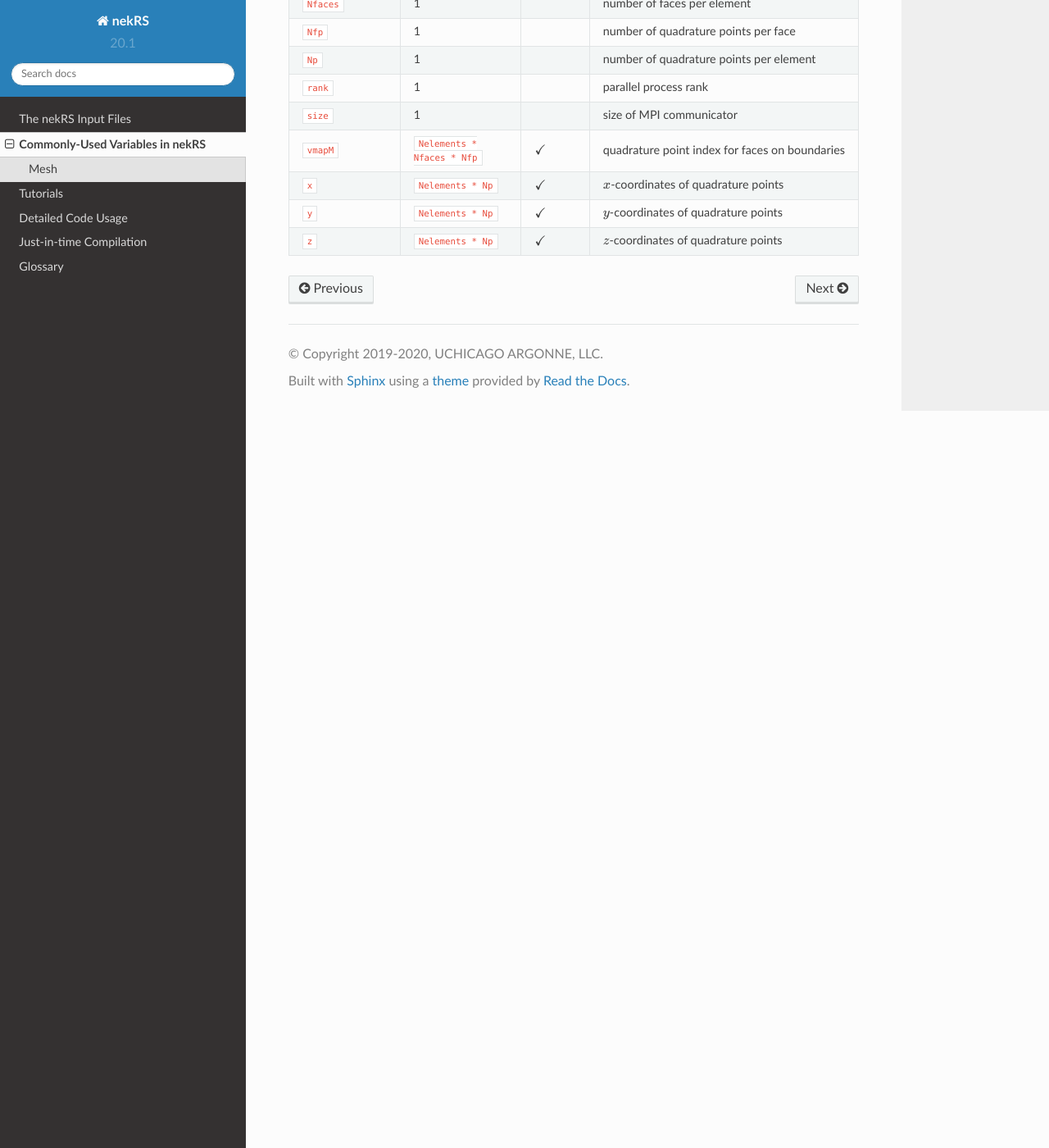
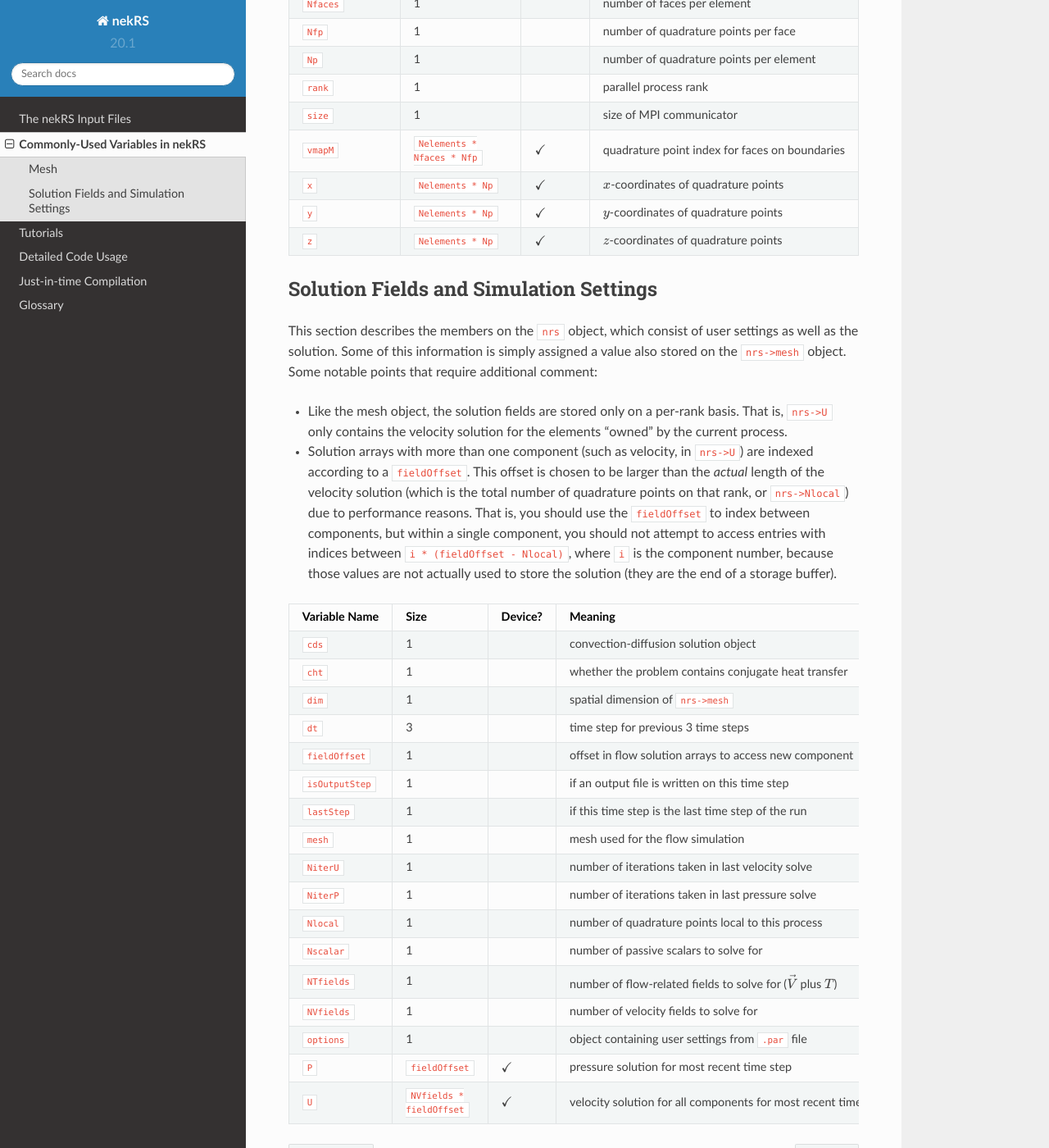
Before and after one commit to aprilnovak/nekRSDoc, a Sphinx documentation site: the page built from source/commonly_used_variables.rst, in a window 1280 px wide and 1400 px high, scrolled down 1548 px. Shown: the whole window at 82% size. Built offline with Sphinx 7.4.7 and the Read the Docs theme 2.0.0, drawn with Linux system fonts in a browser that asks for light colours; some of the changed text lies outside the part shown.

Commit message:
Add description of common nrs data structure objects.

```diff
--- a/source/commonly_used_variables.rst
+++ b/source/commonly_used_variables.rst
@@ -46,7 +46,7 @@ Some notable points of interest that require additional comment:
 
 * The :term:`MPI<MPI>` communicator is stored on the mesh, since domain decomposition
   is used to divide the mesh among processes. *Most* information stored on the ``mesh`` object
-  strictly refers to the portion of the mesh owned by the current process. For instance,
+  strictly refers to the portion of the mesh "owned" by the current process. For instance,
   ``mesh->Nelements`` only refers to the number of elements "owned" by the current process
   (``mesh->rank``), not the total number of elements in the simulation mesh. Any exceptions
   to this process-local information is noted as applicable.
@@ -72,3 +72,42 @@ Variable Name      Size                         Device?            Meaning
 ``y``              ``Nelements * Np``           :math:`\checkmark` :math:`y`-coordinates of quadrature points
 ``z``              ``Nelements * Np``           :math:`\checkmark` :math:`z`-coordinates of quadrature points
 ================== ============================ ================== =================================================
+
+Solution Fields and Simulation Settings
+---------------------------------------
+
+This section describes the members on the ``nrs`` object, which consist of user settings as well as the
+solution. Some of this information is simply assigned a value also stored on the ``nrs->mesh`` object.
+Some notable points that require additional comment:
+
+* Like the mesh object, the solution fields are stored only on a per-rank basis. That is, ``nrs->U`` only
+  contains the velocity solution for the elements "owned" by the current process.
+* Solution arrays with more than one component (such as velocity, in ``nrs->U``) are indexed according
+  to a ``fieldOffset``. This offset is chosen to be larger than the *actual* length of the velocity
+  solution (which is the total number of quadrature points on that rank, or ``nrs->Nlocal``) due to
+  performance reasons. That is, you should use the ``fieldOffset`` to index between components, but
+  within a single component, you should not attempt to access entries with indices between
+  ``i * (fieldOffset - Nlocal)``, where ``i`` is the component number, because those values are not actually
+  used to store the solution (they are the end of a storage buffer).
+
+================== ============================ ================== ===========================================================================
+Variable Name      Size                         Device?            Meaning
+================== ============================ ================== ===========================================================================
+``cds``            1                                               convection-diffusion solution object
+``cht``            1                                               whether the problem contains conjugate heat transfer
+``dim``            1                                               spatial dimension of ``nrs->mesh``
+``dt``             3                                               time step for previous 3 time steps
+``fieldOffset``    1                                               offset in flow solution arrays to access new component
+``isOutputStep``   1                                               if an output file is written on this time step
+``lastStep``       1                                               if this time step is the last time step of the run
+``mesh``           1                                               mesh used for the flow simulation
+``NiterU``         1                                               number of iterations taken in last velocity solve
+``NiterP``         1                                               number of iterations taken in last pressure solve
+``Nlocal``         1                                               number of quadrature points local to this process
+``Nscalar``        1                                               number of passive scalars to solve for
+``NTfields``       1                                               number of flow-related fields to solve for (:math:`\vec{V}` plus :math:`T`)
+``NVfields``       1                                               number of velocity fields to solve for
+``options``        1                                               object containing user settings from ``.par`` file
+``P``              ``fieldOffset``              :math:`\checkmark` pressure solution for most recent time step
+``U``              ``NVfields * fieldOffset``   :math:`\checkmark` velocity solution for all components for most recent time step
+================== ============================ ================== ===========================================================================
```
Also changed, not shown: other parts of source/commonly_used_variables.rst (+1 -1 lines).
